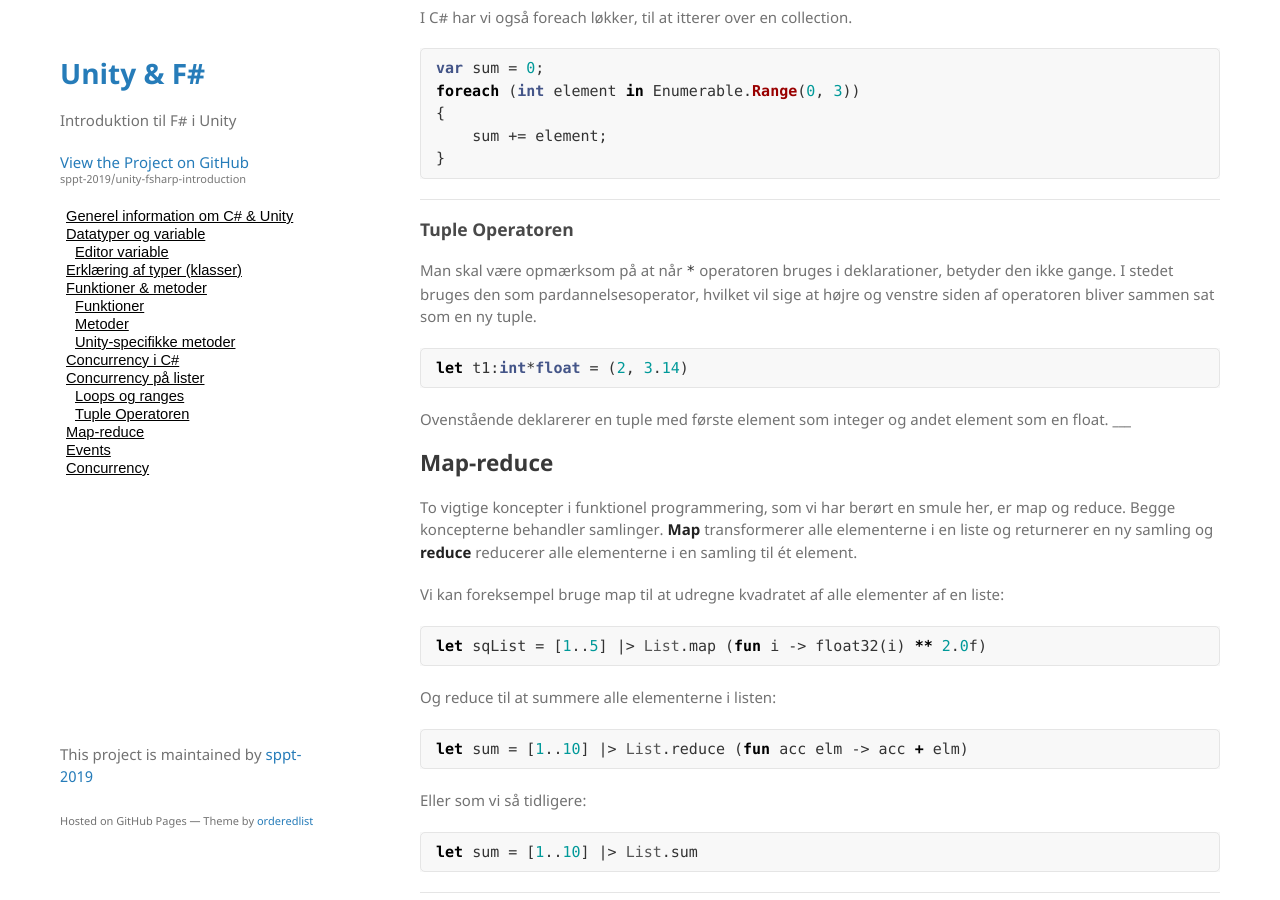
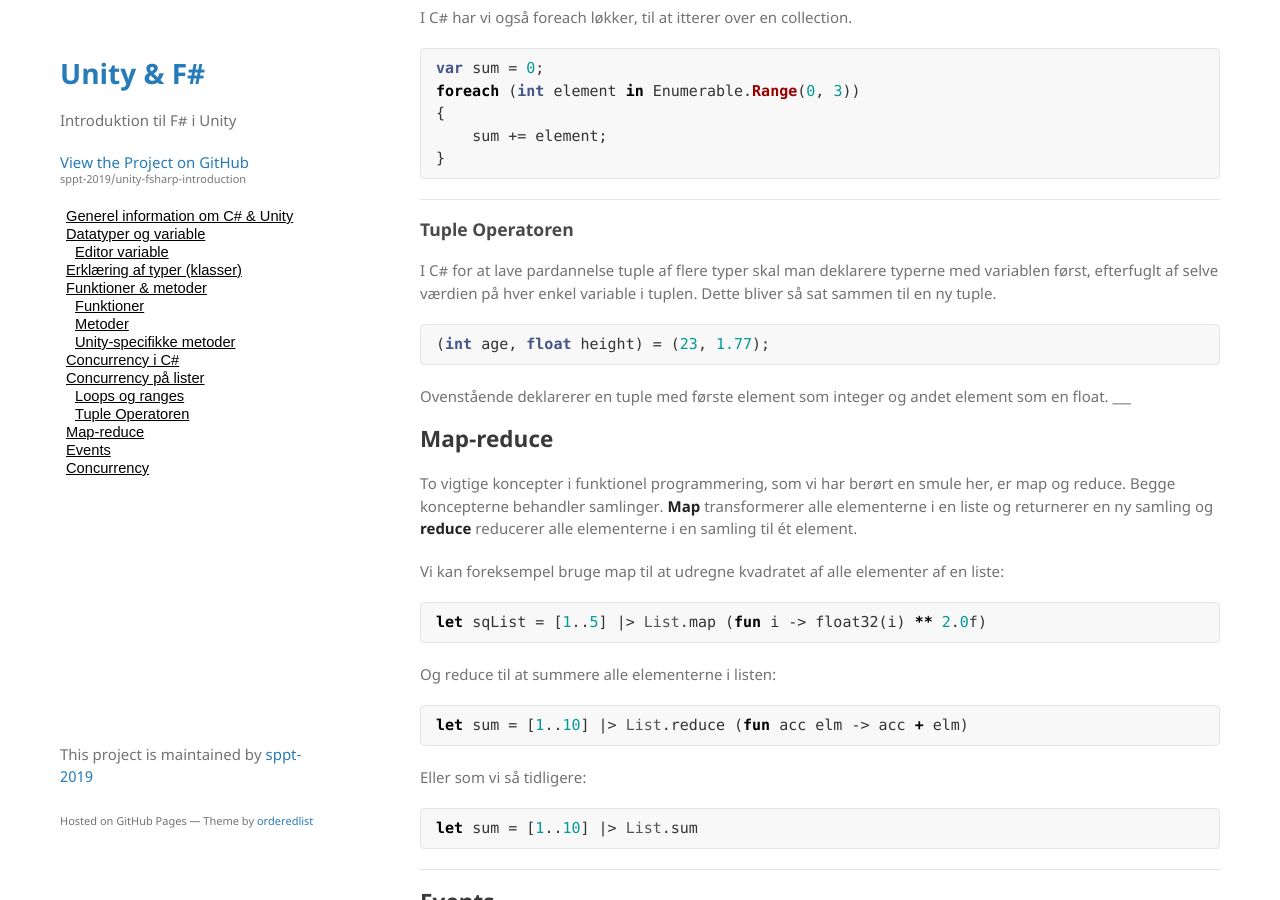
Before and after one commit to sppt-2019/unity-fsharp-introduction, a Jekyll site: the page built from csharp.md, in a window 1280 px wide and 900 px high, scrolled down 3894 px. Built offline with Jekyll 4.4.1, drawn with Linux system fonts in a browser that asks for light colours; our own code applies the rules of GitHub Pages for plain Markdown files.

Commit message:
changed tuple operator to c#
Changed tuple operator to C#

````diff
--- a/csharp.md
+++ b/csharp.md
@@ -173,10 +173,10 @@ foreach (int element in Enumerable.Range(0, 3))
 ___
 
 ### Tuple Operatoren
-Man skal være opmærksom på at når `*` operatoren bruges i deklarationer, betyder den ikke gange. I stedet bruges den som pardannelsesoperator, hvilket vil sige at højre og venstre siden af operatoren bliver sammen sat som en ny tuple.
+I C# for at lave pardannelse tuple af flere typer skal man deklarere typerne med variablen først, efterfuglt af selve værdien på hver enkel variable i tuplen. Dette bliver så sat sammen til en ny tuple.
 
-```fsharp
-let t1:int*float = (2, 3.14)
+```csharp
+(int age, float height) = (23, 1.77);
 ```
 Ovenstående deklarerer en tuple med første element som integer og andet element som en float.
 ___
````
